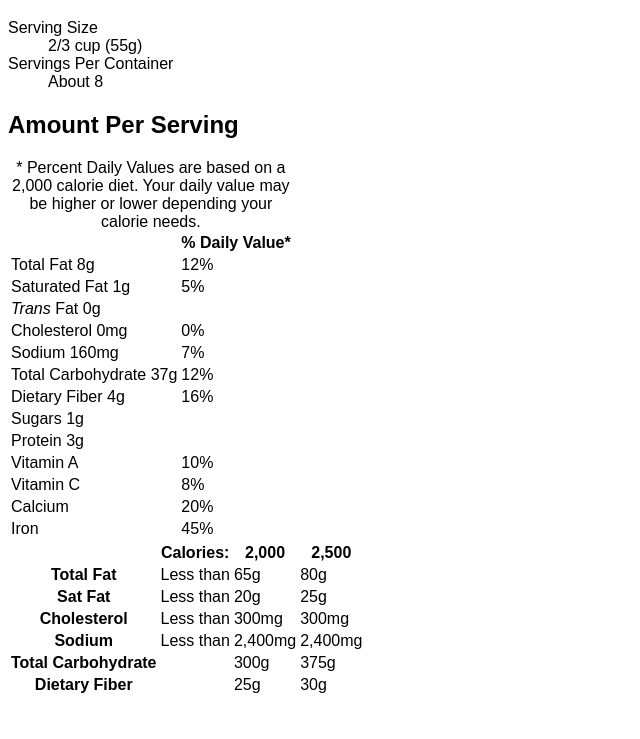
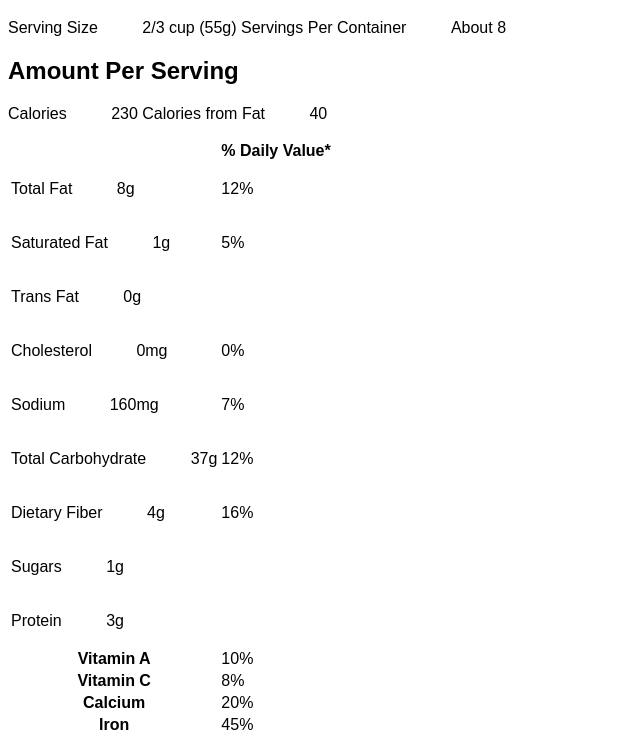
Before and after one commit to The-Marcy-Lab-School/nutrition-facts, a plain HTML site: page fellow-submissions/enmanuel-delanuez/index.html in a window 1280 px wide. Shown: the part 61-800 px from the top of the page, without its empty margins (0-640 px from the left). Drawn offline with Linux system fonts and the light colour scheme.

Commit message:
Ammend markup yet again

```diff
--- a/fellow-submissions/enmanuel-delanuez/index.html
+++ b/fellow-submissions/enmanuel-delanuez/index.html
@@ -18,81 +18,124 @@
             <dd>About 8</dd>
         </dl>
     </header>
+
     <main>
+        <!--Macro Nutrients and Daily Value-->
         <article>
             <h2>Amount Per Serving</h2>
-            <!--Nutrients and Daily Value-->
+            <dl>
+                <dt>Calories</dt>
+                <dd>230</dd>
+                <dt>Calories from Fat</dt>
+                <dd>40</dd>
+            </dl>
             <table>
-                <!--Header-->
+                <!--Macro Nutrients-->
                 <tr>
                     <td></td>
                     <th>% Daily Value*</th>
                 </tr>
-                <!--Total Fat-->
                 <tr>
-                    <td><span>Total Fat 8g</span></td>
+                    <td>
+                        <dl>
+                            <dt>Total Fat</dt>
+                            <dd>8g</dd>
+                        </dl>
+                    </td>
                     <td>12%</td>
                 </tr>
-                <!--Fat Breakdown-->
                 <tr>
-                    <td>Saturated Fat 1g</td>
+                    <td>
+                        <dl>
+                            <dt>Saturated Fat</dt>
+                            <dd>1g</dd>
+                        </dl>
+                    </td>
                     <td>5%</td>
                 </tr>
                 <tr>
-                    <td><i>Trans</i> Fat 0g</td>
+                    <td>
+                        <dl>
+                            <dt>Trans Fat</dt>
+                            <dd>0g</dd>
+                        </dl>
+                    </td>
                     <td></td>
                 </tr>
-                <!--Cholesterol-->
                 <tr>
-                    <td>Cholesterol 0mg</td>
+                    <td>
+                        <dl>
+                            <dt>Cholesterol</dt>
+                            <dd>0mg</dd>
+                        </dl>
+                    </td>
                     <td>0%</td>
                 </tr>
-                <!--Sodium-->
                 <tr>
-                    <td>Sodium 160mg</td>
+                    <td>
+                        <dl>
+                            <dt>Sodium</dt>
+                            <dd>160mg</dd>
+                        </dl>
+                    </td>
                     <td>7%</td>
                 </tr>
-                <!--Total Carbs-->
                 <tr>
-                    <td><span>Total Carbohydrate 37g</span></td>
+                    <td>
+                        <dl>
+                            <dt>Total Carbohydrate</dt>
+                            <dd>37g</dd>
+                        </dl>
+                    </td>
                     <td>12%</td>
                 </tr>
-                <!--Carbs Breakdown-->
                 <tr>
-                    <td>Dietary Fiber 4g</td>
+                    <td>
+                        <dl>
+                            <dt>Dietary Fiber</dt>
+                            <dd>4g</dd>
+                        </dl>
+                    </td>
                     <td>16%</td>
                 </tr>
                 <tr>
-                    <td>Sugars 1g</td>
+                    <td>
+                        <dl>
+                            <dt>Sugars</dt>
+                            <dd>1g</dd>
+                        </dl>
+                    </td>
                     <td></td>
                 </tr>
-                <!--Protein-->
                 <tr>
-                    <td>Protein 3g</td>
+                    <td>
+                        <dl>
+                            <dt>Protein</dt>
+                            <dd>3g</dd>
+                        </dl>
+                    </td>
                     <td></td>
                 </tr>
-                <!--Vitamin A-->
+                <!--Micro nutrients-->
                 <tr>
-                    <td>Vitamin A</td>
+                    <th>Vitamin A</th>
                     <td>10%</td>
                 </tr>
-                <!--Vitamin C-->
                 <tr>
-                    <td>Vitamin C</td>
+                    <th>Vitamin C</th>
                     <td>8%</td>
                 </tr>
-                <!--Calcium-->
                 <tr>
-                    <td>Calcium</td>
+                    <th>Calcium</th>
                     <td>20%</td>
                 </tr>
-                <!--Iron-->
                 <tr>
-                    <td>Iron</td>
+                    <th>Iron</th>
                     <td>45%</td>
                 </tr>
-                <caption>* Percent Daily Values are based on a 2,000 calorie diet. Your daily value may be higher or lower depending your calorie needs.</caption>
             </table>
+            <p>* Percent Daily Value are based on a 2,000 calorie diet. Your daily value may be higher or lower depending on your calorie needs.
+            </p>
         </article>
             <!--Per Diet Table Guide-->
         <section>
--- a/fellow-submissions/enmanuel-delanuez/style.css
+++ b/fellow-submissions/enmanuel-delanuez/style.css
@@ -3,3 +3,11 @@ body {
     width: 680px;
     height: 1190px;
 }
+
+/*th + td:empty {*/
+/*    padding: 1px 2px;*/
+/*}*/
+
+dt, dd {
+   display: inline-block;
+}
```
